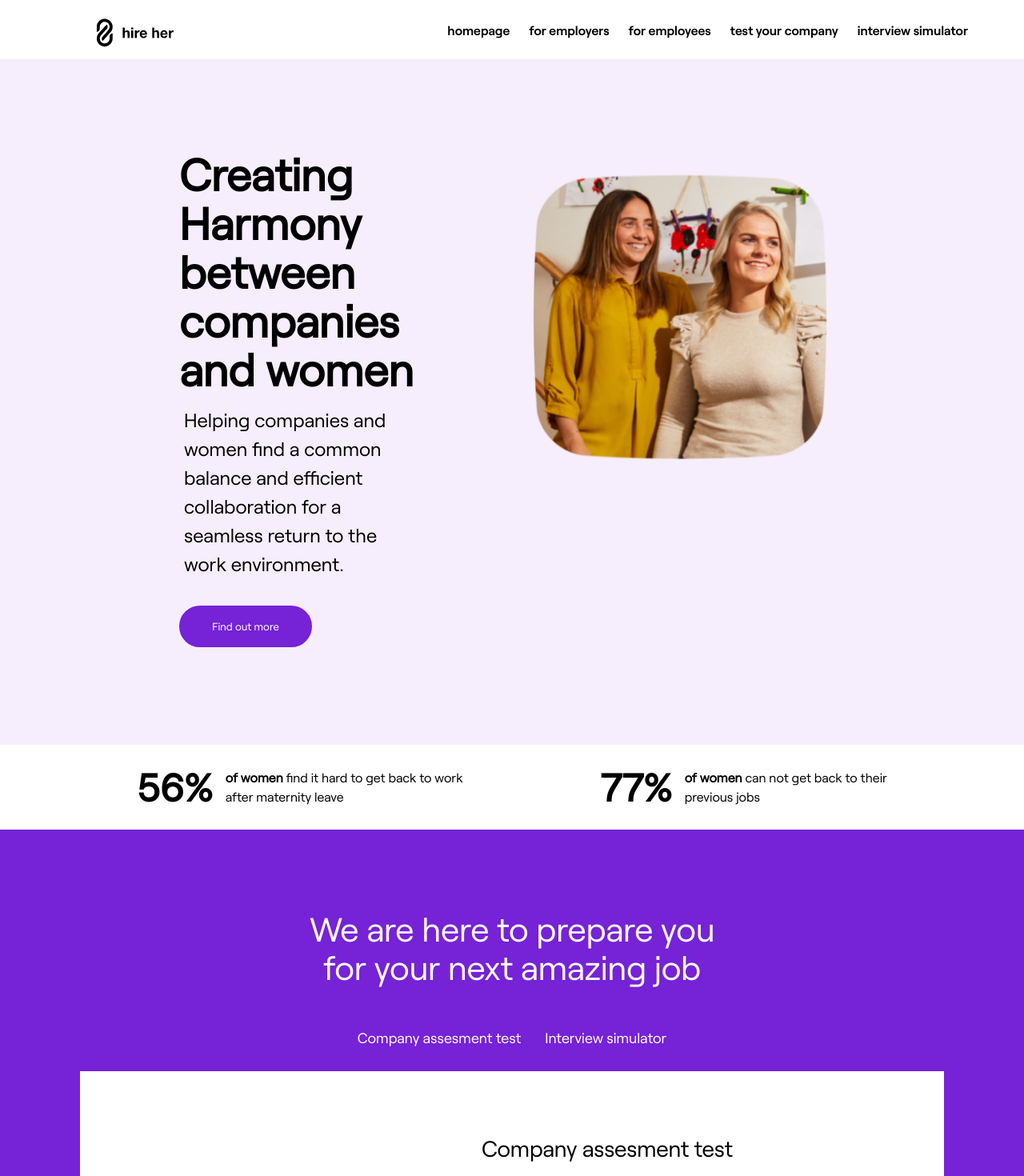
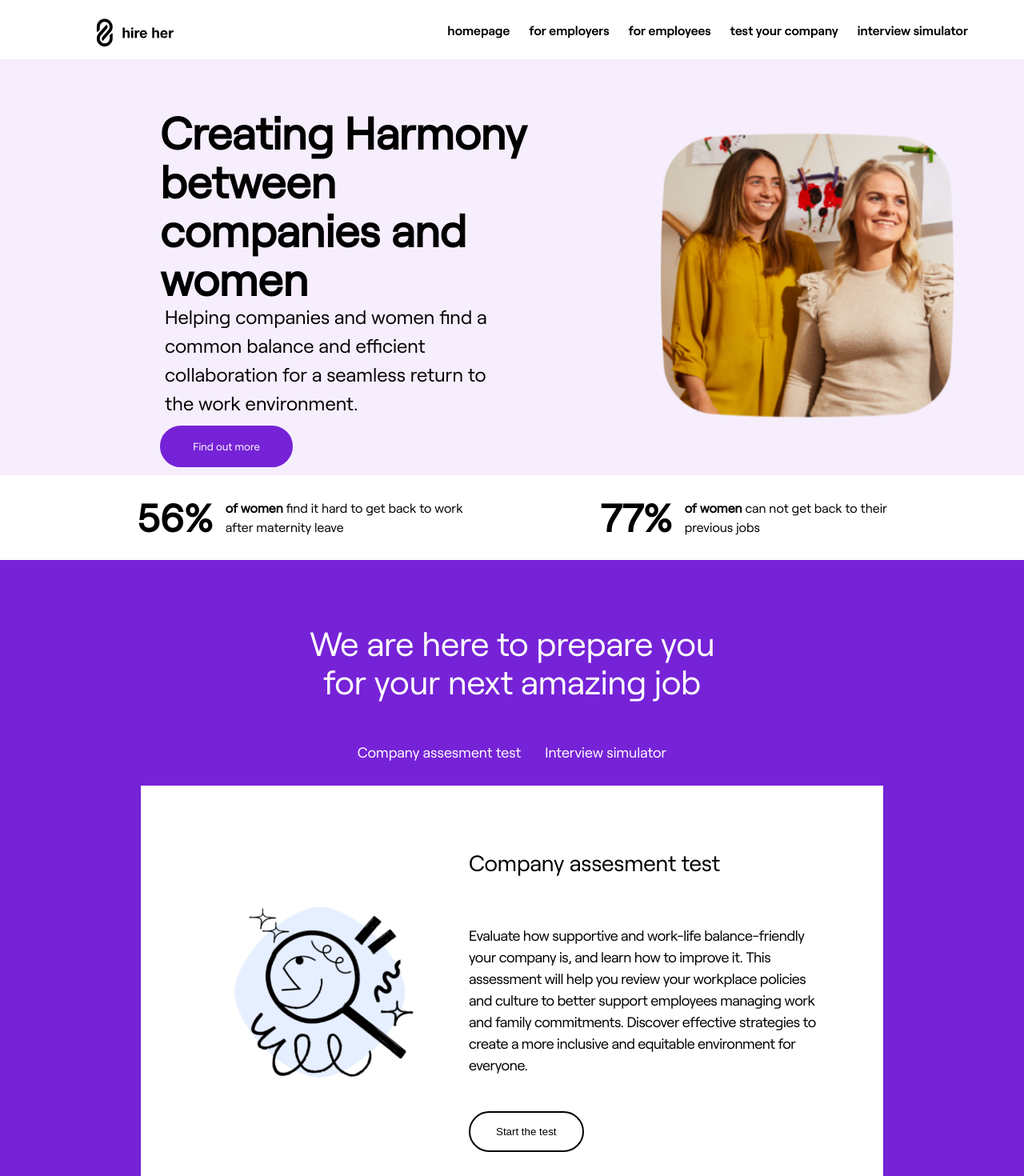
Before and after one commit to s0lena/hire-her, a React (Vite) app: page / in a window 1280 px wide. Shown: the top 1470 px of the page at 80% size. Built offline with nearby package versions, Linux system fonts and the light colour scheme.

Commit message:
css in footer and homepage

```diff
--- a/src/components/Footer/index.jsx
+++ b/src/components/Footer/index.jsx
@@ -11,7 +11,15 @@ export const Footer = () => {
           <div className="left-column">
             <section className="social-media">
               <h4>Social Media</h4>
-
+              <div className="social-media__row">
+                <img
+                  className="icon"
+                  src="/facebook.svg"
+                  alt="facebook logo"
+                  width="20"
+                />
+                <span>/hireher</span>
+              </div>
               <div className="social-media__row">
                 <img
                   className="icon"
@@ -29,15 +37,6 @@ export const Footer = () => {
                   width="20"
                 />
                 <span>Hire her</span>
-              </div>
-              <div className="social-media__row">
-                <img
-                  className="icon"
-                  src="/facebook.svg"
-                  alt="facebook logo"
-                  width="20"
-                />
-                <span>facebook.com/hireher</span>
               </div>
             </section>
             <section className="contact" id="contact">
--- a/src/components/Footer/style.css
+++ b/src/components/Footer/style.css
@@ -22,21 +22,20 @@
   padding: 0 100px;
 }
 
+.left-column,
+.right-column {
+  display: flex;
+  flex-direction: column;
+  width: 45%;
+}
+
+.social-media,
 .contact,
-.social-media,
 .get-involved {
   display: flex;
   flex-direction: column;
-  align-items: center;
-  width: 30%;
-}
-
-.contact {
-  align-items: center;
-}
-
-.social-media {
   align-items: flex-start;
+  width: 100%;
 }
 
 .get-involved {
@@ -49,11 +48,6 @@
   align-items: center;
   margin-bottom: 1rem;
   width: 100%;
-}
-
-.contact__row {
-  flex-direction: column;
-  align-items: center;
 }
 
 .contact__detail,
@@ -84,37 +78,38 @@
   width: 100%;
 }
 
-/* style for mobile  */
-
+/* Media query for mobile devices with max width of 360px */
 @media (max-width: 360px) {
-  .footer {
-    padding: 1.5rem 1rem;
-    font-size: 1rem;
-  }
-
   .footer-container {
-    display: flex;
+    flex-direction: row;
     flex-wrap: wrap;
-    justify-content: space-between;
+    align-items: flex-start;
     padding: 0;
   }
 
   .left-column,
   .right-column {
-    display: flex;
-    flex-direction: column;
-    width: 48%;
+    width: 50%;
   }
 
-  .left-column {
+  .social-media,
+  .contact,
+  .get-involved {
+    width: 100%;
     margin-bottom: 1rem;
   }
 
-  .contact,
-  .social-media,
+  .social-media {
+    align-items: flex-start;
+  }
+
+  .contact {
+    align-items: flex-start;
+  }
+
   .get-involved {
-    width: 100%;
     align-items: flex-start;
+    align-self: flex-start;
   }
 
   .contact__row,
@@ -132,7 +127,6 @@
 
   .icon {
     margin-right: 0.5rem;
-    margin-bottom: 0;
   }
 
   .get-involved__employee,
--- a/src/components/Hero/style.css
+++ b/src/components/Hero/style.css
@@ -5,7 +5,10 @@
     flex-shrink: 0;
     background: #F6EEFC;
     background-size: cover;
-    padding: 112px 200px;
+    /* padding: 112px 200px; */
+    padding-left: 176px;
+    padding-right: 176px;
+    padding-top: 60px;
 }
 
 .container-hero__text {
@@ -24,6 +27,11 @@
     max-width: 100%;
     padding-left: 24px;
     font-weight: bold;
+    width: 511px;
+    height: 183px;
+
+    opacity: 0px;
+    margin-bottom: 21px;
 }
 
 .container-hero__text p {
@@ -35,6 +43,10 @@
     display: flex;
     max-width: 100%;
     margin-left: 24px;
+    width: 434px;
+    height: 120px;
+    opacity: 0px;
+    padding-top: 45px;
 }
 
 .container-hero__text button {
@@ -46,6 +58,7 @@
     color: #FFFFFF;
     margin-left: 24px;
     margin-bottom: 10px;
+    margin-top: 45px;
     font-family: 'Roobert';
     cursor: pointer;
 }
@@ -85,7 +98,7 @@
     margin: 0;
 }
 
-img {
+.container-hero img {
     width: 460px;
     height: 420px;
     margin-left: 92px;
--- a/src/components/HeroAssessmentTest/style.css
+++ b/src/components/HeroAssessmentTest/style.css
@@ -1,7 +1,10 @@
 .container-heroAssessmentTest {
   background: #7622D7;
   background-size: cover;
-  padding: 100px
+  padding-top: 80px;
+  padding-left: 176px;
+  padding-right: 176px;
+  height: 861.5px
 }
 
 .container-heroAssessmentTest h3 {
@@ -49,6 +52,7 @@
   gap: 16px;
   text-align: left;
   align-items: flex-start;
+  height: 350px;
 }
 
 .container-heroAssessmentTest__text h3,
```
